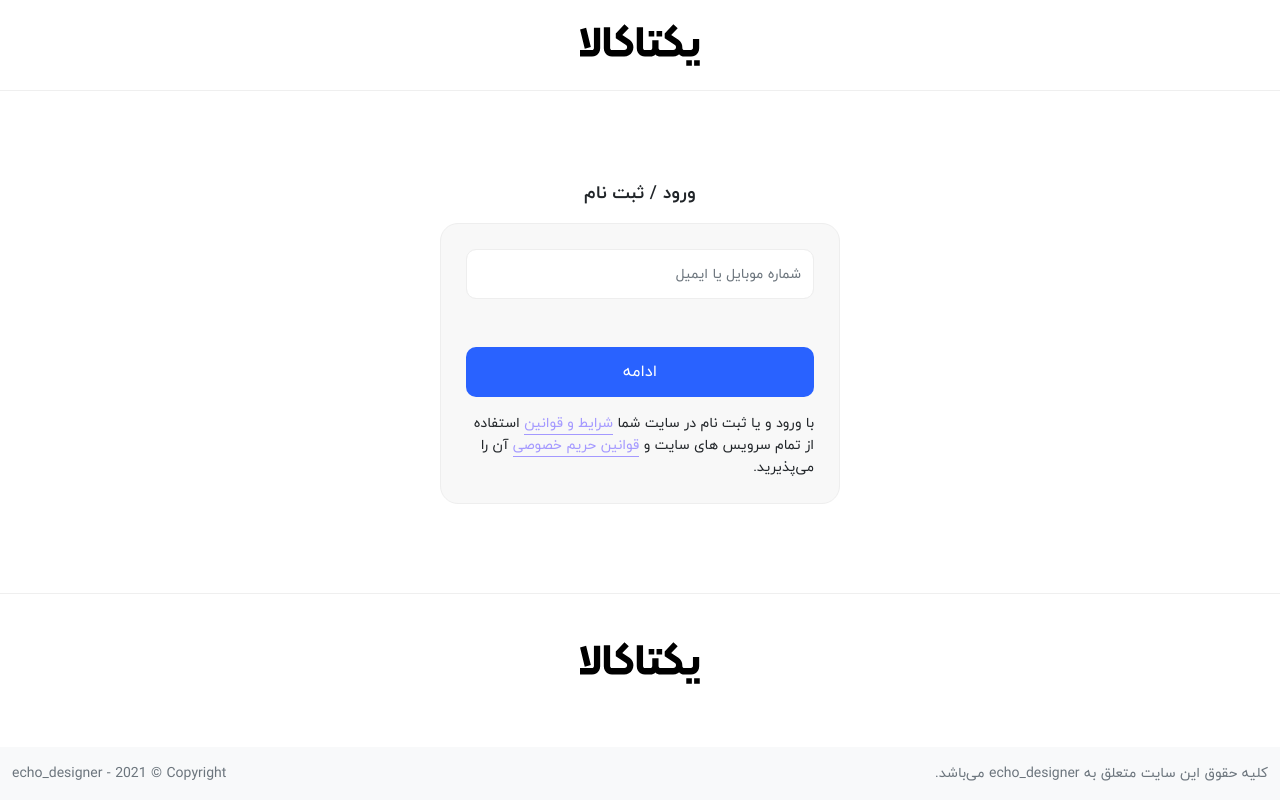
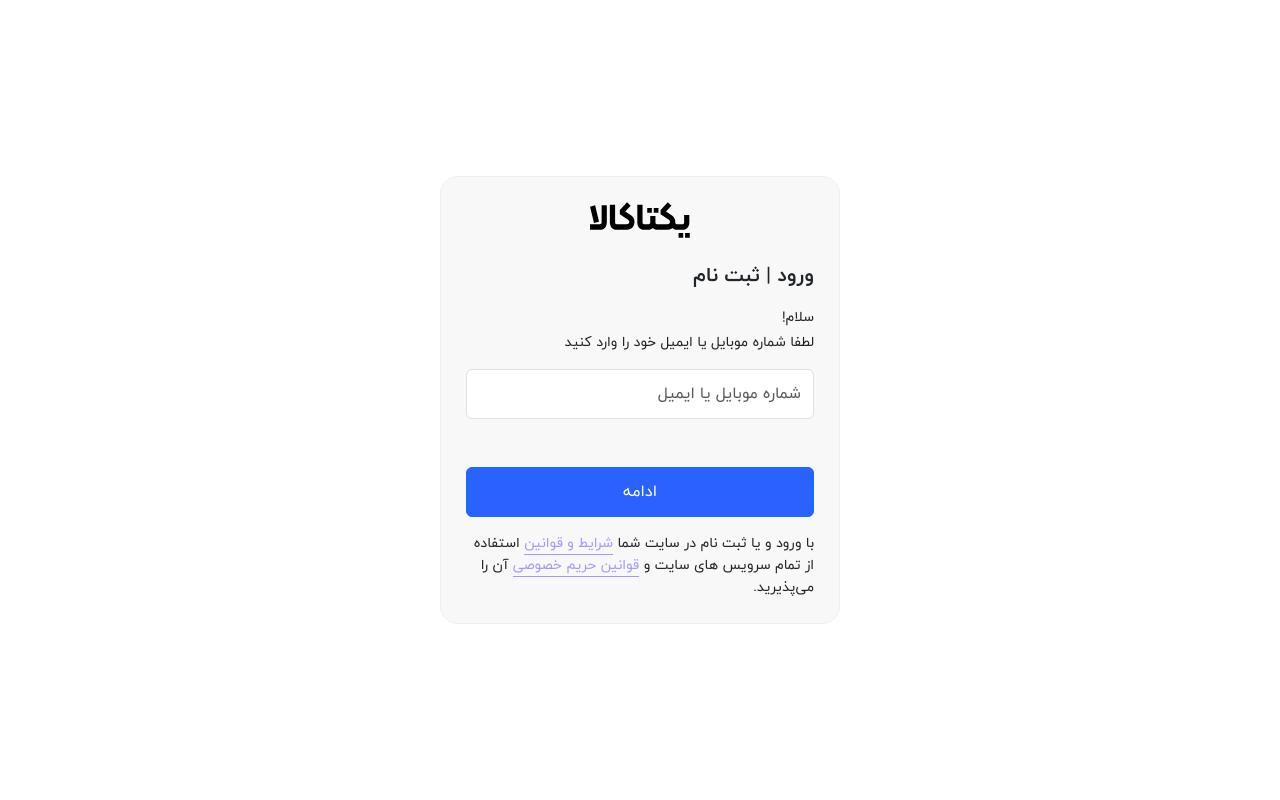
Before and after one commit to pouriashiralipour/digikala_online_shop, a Django app: page /accounts/login/ in a window 1280 px wide. Run offline with Django 5.2, Linux system fonts and the light colour scheme; parts of the project's set-up code (start-up, migrations or seed data) failed here and were passed over; some libraries are stand-ins or nearby versions.

Commit message:
progress on frot

```diff
--- a/templates/registration/login-register.html
+++ b/templates/registration/login-register.html
@@ -9,28 +9,29 @@
     <meta name="theme-color" content="#2962ff">
     <meta name="msapplication-navbutton-color" content="#2962ff">
     <meta name="apple-mobile-web-app-status-bar-style" content="#2962ff">
-    <title>YektaKala | login-register</title>
+    <title>فروشگاه اینترنتی یکتاکالا</title>
     <link rel="stylesheet" href={% static "products/css/dependencies.css" %}>
     <link rel="stylesheet" href={% static "products/css/theme.css" %}>
     <link rel="stylesheet" href={% static "products/css/custom.css" %}>
+    <link href="https://cdn.jsdelivr.net/npm/bootstrap@5.3.3/dist/css/bootstrap.min.css" rel="stylesheet" integrity="sha384-QWTKZyjpPEjISv5WaRU9OFeRpok6YctnYmDr5pNlyT2bRjXh0JMhjY6hW+ALEwIH" crossorigin="anonymous">
 </head>
 
 <body>
 
     <div class="page-wrapper">
-        <header class="page-mini-header py-4">
-            <div class="d-flex justify-content-center">
-                <div class="logo-container">
-                    <a href="#" class="logo"><img src={% static "products/images/logo-dark.svg"%} width="120" alt=""></a>
-                </div>
-            </div>
-        </header>
         <main class="page-content page-auth">
             <!-- start of auth-container -->
             <div class="auth-container">
-                <div class="auth-title mb-3">ورود / ثبت نام</div>
                 <!-- start of auth-box -->
                 <div class="auth-box ui-box">
+                    <div class="d-flex justify-content-center mb-2">
+                        <div class="logo-container">
+                            <a href="#" class="logo"><img src={% static "products/images/logo-dark.svg"%} width="100" alt=""></a>
+                        </div>
+                    </div>
+                    <div class="fw-bold fs-5 mb-3">ورود | ثبت نام</div>
+                    <p class="fw-normal  mb-1">سلام!</p>
+                    <p class="fw-normal ">لطفا شماره موبایل یا ایمیل خود را وارد کنید</p>
                     <!-- start of auth-form -->
                     <form action="" class="auth-form" method='post'>
                         {% csrf_token %}
@@ -60,27 +61,6 @@
             </div>
             <!-- start of auth-container -->
         </main>
-        <footer class="page-mini-footer">
-            <div class="d-flex justify-content-center py-5">
-                <div class="logo-container">
-                    <a href="#" class="logo"><img src="./theme-assets/images/logo-dark.svg" width="120" alt=""></a>
-                </div>
-            </div>
-            <div class="copy-right bg-light py-3">
-                <div class="container">
-                    <div class="row">
-                        <div class="col-md-6 mb-md-0 mb-4">
-                            <div class="text-muted text-md-start text-center">کليه حقوق اين سايت متعلق به echo_designer
-                                می‌باشد.
-                            </div>
-                        </div>
-                        <div class="col-md-6">
-                            <div class="text-muted text-md-end text-center">echo_designer - 2021 © Copyright</div>
-                        </div>
-                    </div>
-                </div>
-            </div>
-        </footer>
     </div>
 
 
@@ -100,6 +80,9 @@
     <script src={% static "products/js/dependencies/zoomsl.min.js" %}></script>
     <script src={% static "products/js/theme.js" %}></script>
     <script src={% static "products/js/custom.js" %}></script>
+    <script src="https://cdn.jsdelivr.net/npm/@popperjs/core@2.11.8/dist/umd/popper.min.js" integrity="sha384-I7E8VVD/ismYTF4hNIPjVp/Zjvgyol6VFvRkX/vR+Vc4jQkC+hVqc2pM8ODewa9r" crossorigin="anonymous"></script>
+    <script src="https://cdn.jsdelivr.net/npm/bootstrap@5.3.3/dist/js/bootstrap.min.js" integrity="sha384-0pUGZvbkm6XF6gxjEnlmuGrJXVbNuzT9qBBavbLwCsOGabYfZo0T0to5eqruptLy" crossorigin="anonymous"></script>
+    <script src="https://cdn.jsdelivr.net/npm/bootstrap@5.3.3/dist/js/bootstrap.bundle.min.js" integrity="sha384-YvpcrYf0tY3lHB60NNkmXc5s9fDVZLESaAA55NDzOxhy9GkcIdslK1eN7N6jIeHz" crossorigin="anonymous"></script>
 </body>
 
 </html>
```
